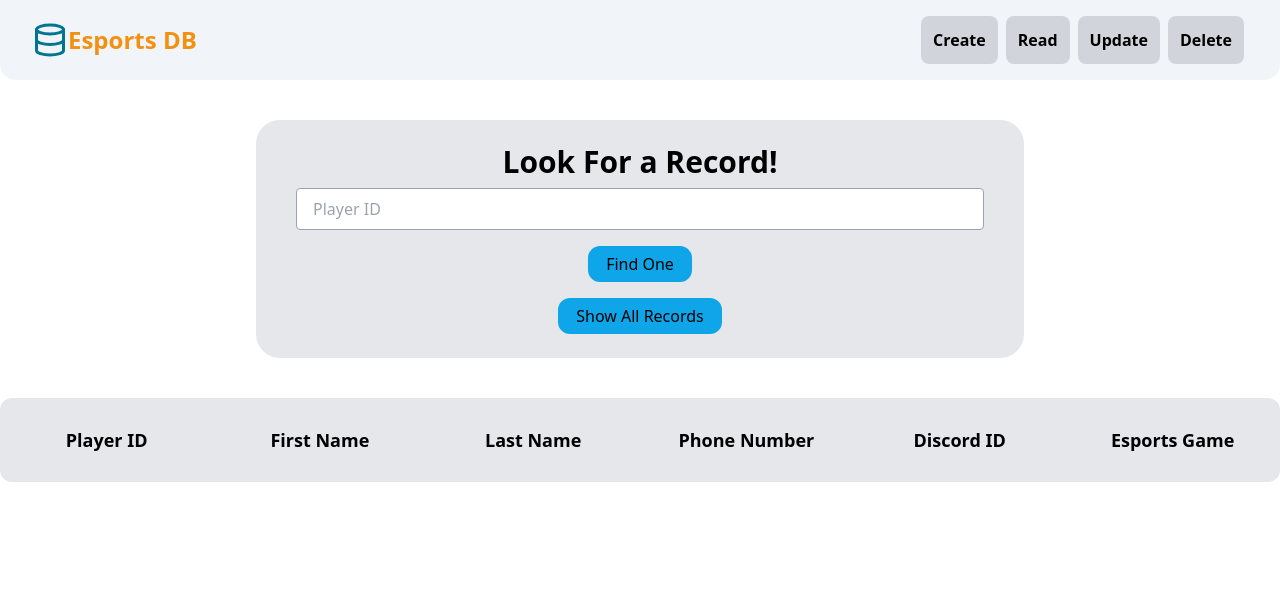
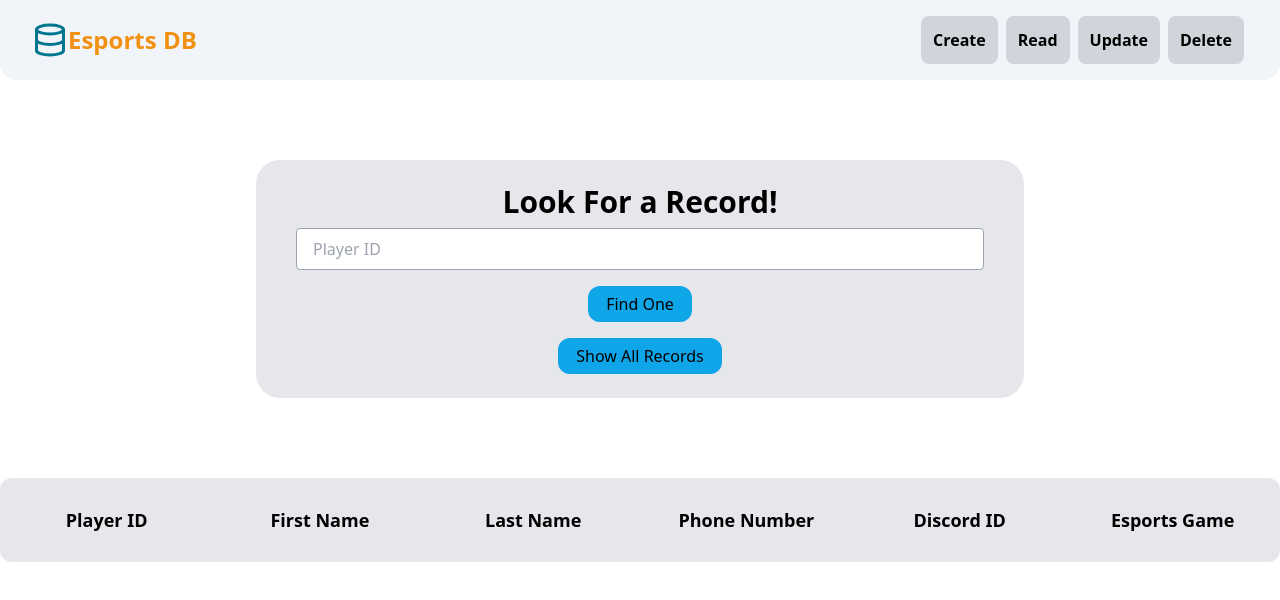
Before and after one commit to SQLteamzkc/SuperCoolSQLRepository-CoolKidsOnly-, a React (Create React App) app in the folder sqlwebsite/: page /record-read in a window 1280 px wide. Shown: the top 600 px of the page. Built offline with nearby package versions, Linux system fonts and the light colour scheme; the HTML template or start-up script is replaced by a standard one.

Commit message:
Small Changes

```diff
--- a/sqlwebsite/src/Components/Hero.js
+++ b/sqlwebsite/src/Components/Hero.js
@@ -5,7 +5,7 @@ import Navbar from './Navbar'
 
 function Hero() {
   return (
-    <div className='w-full h-full bg-black/75'>
+    <div className='w-full h-full min-h-fit min-w-fit bg-black/75'>
         <Navbar />
         <video className="object-cover w-full h-full absolute -mt-20 -z-10" src={videoMP4} autoPlay loop muted/>
         <div className='flex flex-col justify-center text-center mt-80 text-white'>
--- a/sqlwebsite/src/Components/Navbar.js
+++ b/sqlwebsite/src/Components/Navbar.js
@@ -6,7 +6,7 @@ const Navbar = () => {
   return (
     <div className='w-full h-20 flex justify-between items-center px-8 text-black bg-slate-100 rounded-b-2xl '>
         <Link to="/">
-            <h1 className='flex text-2xl font-bold items-center text-[#f29111]'><FiDatabase className='text-[#00758f] text-4xl'/>Esports DB</h1>
+            <h1 className='flex text-2xl font-bold items-center mr-4 text-[#f29111] min-w-fit'><FiDatabase className='text-[#00758f] text-4xl'/>Esports DB</h1>
         </Link>
         <ul className='flex item-center'>
             <li className='p-3 mx-1 font-semibold bg-gray-300 rounded-lg'>
--- a/sqlwebsite/src/Components/Pages/Read.js
+++ b/sqlwebsite/src/Components/Pages/Read.js
@@ -23,7 +23,7 @@ function Read() {
     return (
         <div className='flex-col'>
           <Navbar />
-            <form className='bg-gray-200 text-center relative px-10 py-6 pb-4 my-10 max-w-3xl mx-auto rounded-3xl'>
+            <form className='bg-gray-200 text-center relative px-10 py-6 pb-4 my-20 max-w-3xl mx-auto rounded-3xl'>
                 <h1 className='font-bold text-3xl'>Look For a Record!</h1>
                 <input className='border border-gray-400 block py-2 my-2 px-4 w-full rounded focus:outline-none hover:border-blue-300 focus:border-blue-600' type='text' placeholder="Player ID" onChange={(e) => setPlayerIDReg(e.target.value)}/>
                 <div className='grid grid-cols-1 grid-rows-2 items-center place-items-center'>
@@ -34,7 +34,7 @@ function Read() {
             <div className='pb-24'>
               <div className="bg-gray-200 rounded-xl container mx-auto">
                   <div className="w-full">
-                    <div className="max-w-full overflow-x-hidden">
+                    <div className="max-w-full overflow-x-scroll">
                       <table className="w-full table-auto">
                         <thead>
                           <tr className="text-center">
```
